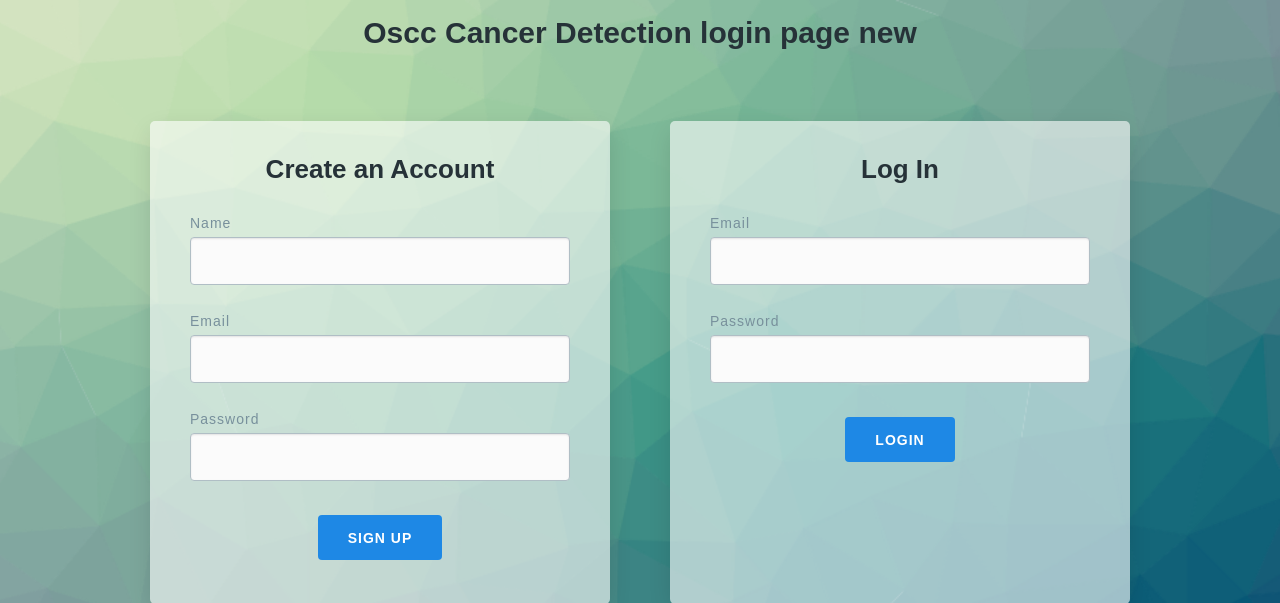
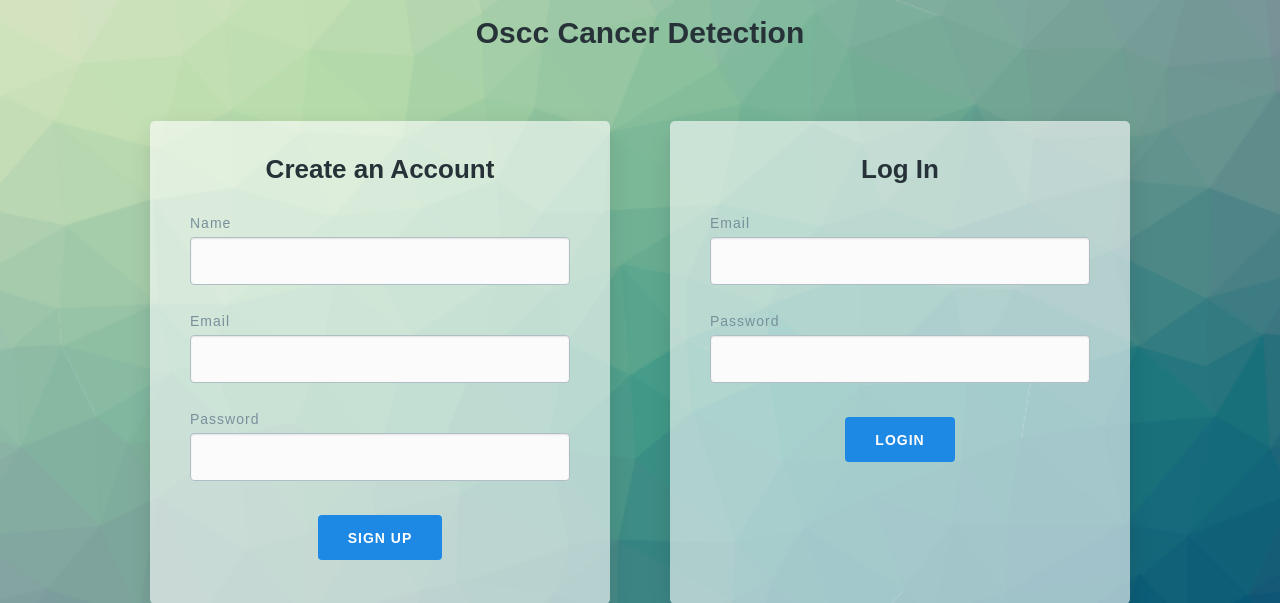
Before and after one commit to abhinavbenagi/aws_flask_login, a Flask app: page / in a window 1280 px wide. Shown: the top 603 px of the page. Run offline with Flask 3, Linux system fonts and the light colour scheme; parts of the project's set-up code (start-up, migrations or seed data) failed here and were passed over.

Commit message:
login commo

```diff
--- a/templates/home.html
+++ b/templates/home.html
@@ -7,7 +7,7 @@
     font-family: 'Arial', sans-serif;
   }
 </style>
-<h1 class="center-text">Oscc Cancer Detection login page new </h1>
+<h1 class="center-text">Oscc Cancer Detection  </h1>
 <div class="card-wrapper">
 
     <div class="card">
```
